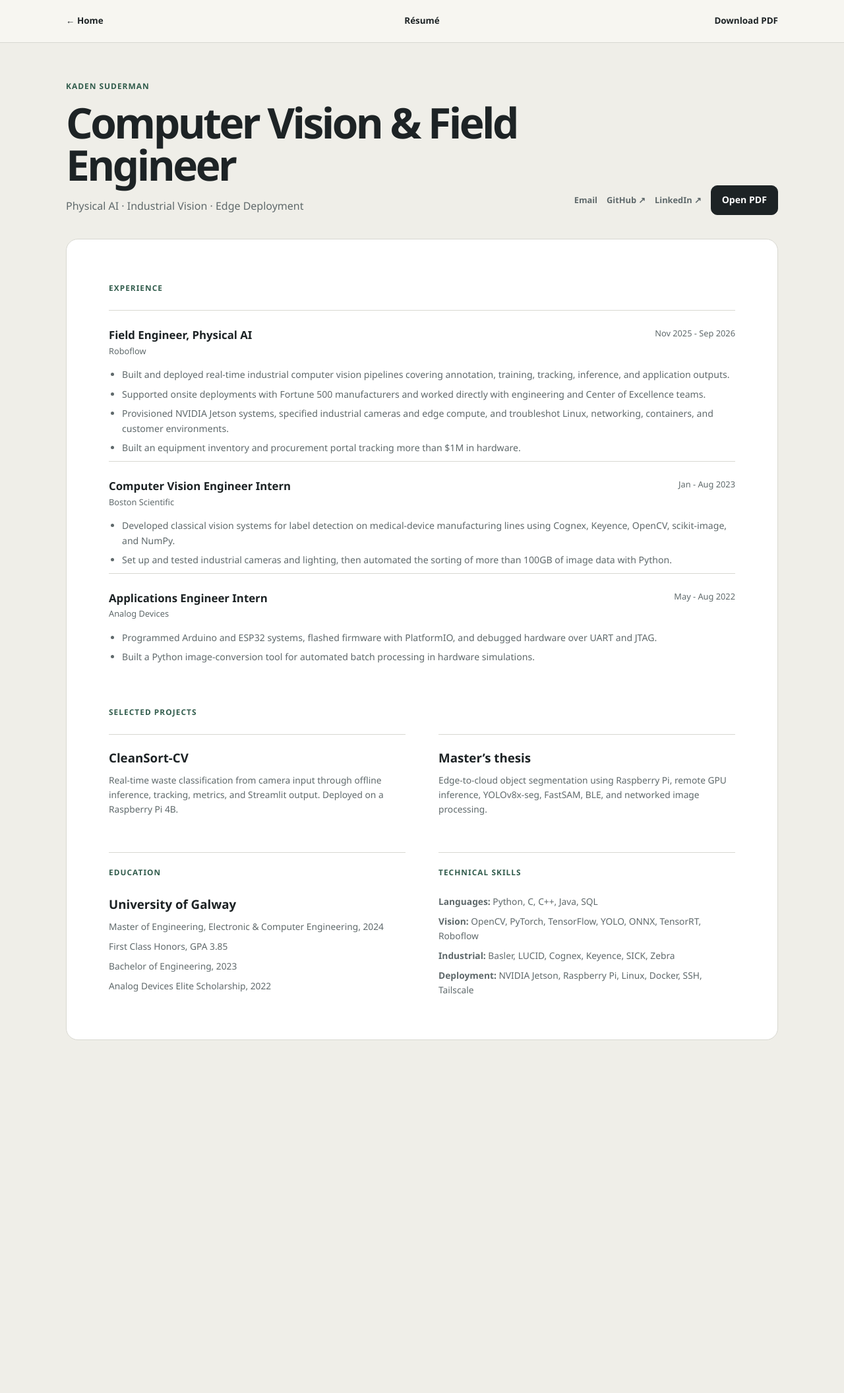
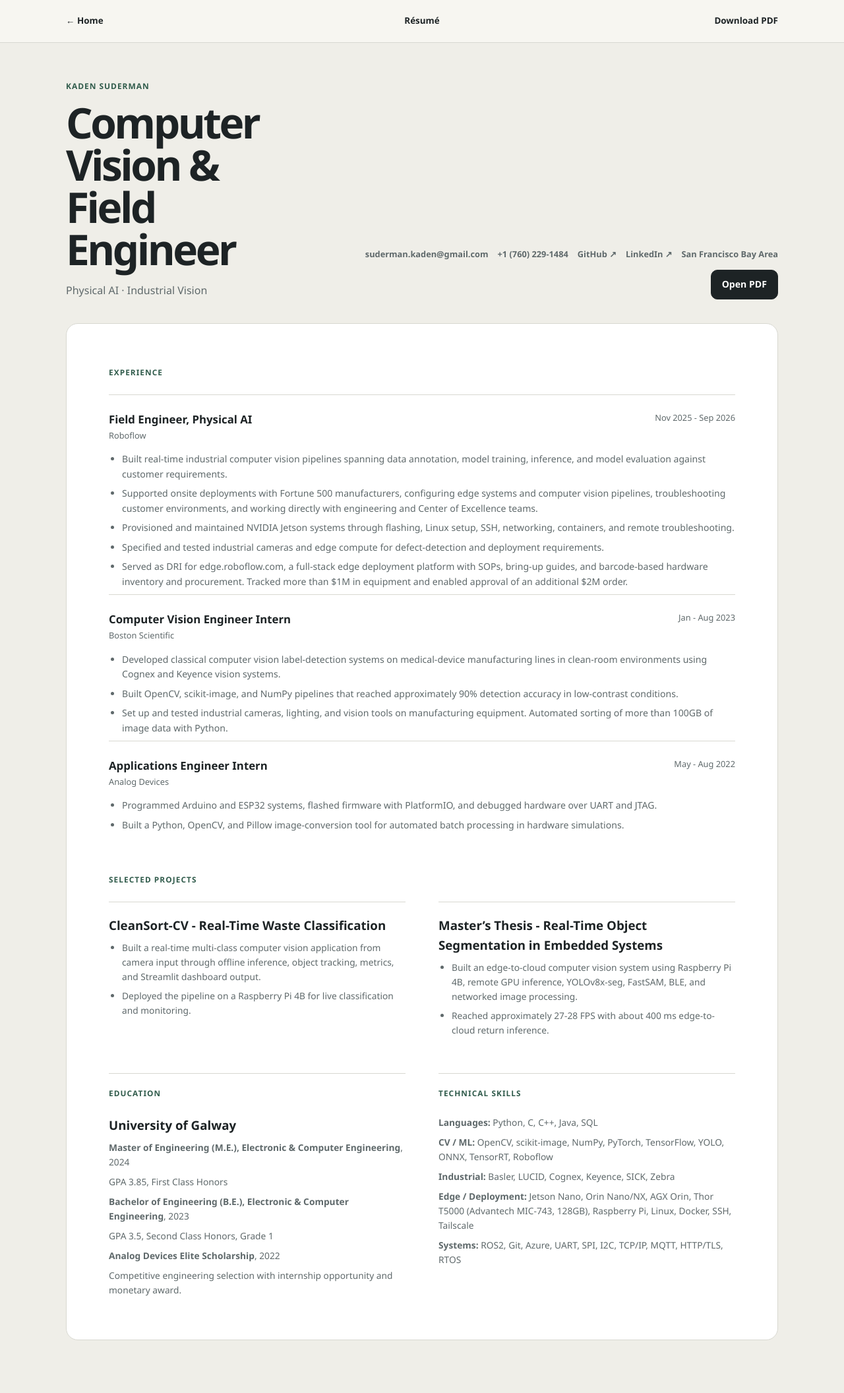
Before and after one commit to superKabe/superKabe.github.io, a Jekyll site: the page resume/index.html, which Jekyll copies as it is, in a window 1280 px wide. Shown: the whole page at 66% size. Built offline with Jekyll 4.4.1, drawn with Linux system fonts in a browser that asks for light colours; before the commit the page ends 1657 px from its top, so only the background shows below that.

Commit message:
Update resume for November 2026

```diff
--- a/resume/index.html
+++ b/resume/index.html
@@ -16,7 +16,7 @@
       <div class="shell resume-nav">
         <a href="../">← Home</a>
         <strong>Résumé</strong>
-        <a href="../img/about/Kaden_Suderman_resume.pdf" download>Download PDF</a>
+        <a href="../img/about/Kaden_Suderman_resume.pdf" download="Kaden_Suderman_Resume_Nov_2026.pdf">Download PDF</a>
       </div>
     </header>
 
@@ -25,12 +25,14 @@
         <div>
           <p class="kicker">Kaden Suderman</p>
           <h1>Computer Vision &amp; Field Engineer</h1>
-          <p>Physical AI · Industrial Vision · Edge Deployment</p>
+          <p>Physical AI · Industrial Vision</p>
         </div>
         <div class="resume-contact">
-          <a href="mailto:suderman.kaden@gmail.com">Email</a>
+          <a href="mailto:suderman.kaden@gmail.com">suderman.kaden@gmail.com</a>
+          <a href="tel:+17602291484">+1 (760) 229-1484</a>
           <a href="https://github.com/superKabe" target="_blank" rel="noreferrer">GitHub ↗</a>
           <a href="https://www.linkedin.com/in/kaden-suderman" target="_blank" rel="noreferrer">LinkedIn ↗</a>
+          <span>San Francisco Bay Area</span>
           <a class="button button-dark" href="../img/about/Kaden_Suderman_resume.pdf" target="_blank" rel="noreferrer">Open PDF</a>
         </div>
       </section>
@@ -45,10 +47,11 @@
               <span>Nov 2025 - Sep 2026</span>
             </div>
             <ul>
-              <li>Built and deployed real-time industrial computer vision pipelines covering annotation, training, tracking, inference, and application outputs.</li>
-              <li>Supported onsite deployments with Fortune 500 manufacturers and worked directly with engineering and Center of Excellence teams.</li>
-              <li>Provisioned NVIDIA Jetson systems, specified industrial cameras and edge compute, and troubleshot Linux, networking, containers, and customer environments.</li>
-              <li>Built an equipment inventory and procurement portal tracking more than $1M in hardware.</li>
+              <li>Built real-time industrial computer vision pipelines spanning data annotation, model training, inference, and model evaluation against customer requirements.</li>
+              <li>Supported onsite deployments with Fortune 500 manufacturers, configuring edge systems and computer vision pipelines, troubleshooting customer environments, and working directly with engineering and Center of Excellence teams.</li>
+              <li>Provisioned and maintained NVIDIA Jetson systems through flashing, Linux setup, SSH, networking, containers, and remote troubleshooting.</li>
+              <li>Specified and tested industrial cameras and edge compute for defect-detection and deployment requirements.</li>
+              <li>Served as DRI for edge.roboflow.com, a full-stack edge deployment platform with SOPs, bring-up guides, and barcode-based hardware inventory and procurement. Tracked more than $1M in equipment and enabled approval of an additional $2M order.</li>
             </ul>
           </article>
 
@@ -58,8 +61,9 @@
               <span>Jan - Aug 2023</span>
             </div>
             <ul>
-              <li>Developed classical vision systems for label detection on medical-device manufacturing lines using Cognex, Keyence, OpenCV, scikit-image, and NumPy.</li>
-              <li>Set up and tested industrial cameras and lighting, then automated the sorting of more than 100GB of image data with Python.</li>
+              <li>Developed classical computer vision label-detection systems on medical-device manufacturing lines in clean-room environments using Cognex and Keyence vision systems.</li>
+              <li>Built OpenCV, scikit-image, and NumPy pipelines that reached approximately 90% detection accuracy in low-contrast conditions.</li>
+              <li>Set up and tested industrial cameras, lighting, and vision tools on manufacturing equipment. Automated sorting of more than 100GB of image data with Python.</li>
             </ul>
           </article>
 
@@ -70,7 +74,7 @@
             </div>
             <ul>
               <li>Programmed Arduino and ESP32 systems, flashed firmware with PlatformIO, and debugged hardware over UART and JTAG.</li>
-              <li>Built a Python image-conversion tool for automated batch processing in hardware simulations.</li>
+              <li>Built a Python, OpenCV, and Pillow image-conversion tool for automated batch processing in hardware simulations.</li>
             </ul>
           </article>
         </section>
@@ -79,12 +83,18 @@
           <h2 id="projects-title">Selected projects</h2>
           <div class="resume-projects">
             <article>
-              <h3>CleanSort-CV</h3>
-              <p>Real-time waste classification from camera input through offline inference, tracking, metrics, and Streamlit output. Deployed on a Raspberry Pi 4B.</p>
+              <h3>CleanSort-CV - Real-Time Waste Classification</h3>
+              <ul>
+                <li>Built a real-time multi-class computer vision application from camera input through offline inference, object tracking, metrics, and Streamlit dashboard output.</li>
+                <li>Deployed the pipeline on a Raspberry Pi 4B for live classification and monitoring.</li>
+              </ul>
             </article>
             <article>
-              <h3>Master’s thesis</h3>
-              <p>Edge-to-cloud object segmentation using Raspberry Pi, remote GPU inference, YOLOv8x-seg, FastSAM, BLE, and networked image processing.</p>
+              <h3>Master’s Thesis - Real-Time Object Segmentation in Embedded Systems</h3>
+              <ul>
+                <li>Built an edge-to-cloud computer vision system using Raspberry Pi 4B, remote GPU inference, YOLOv8x-seg, FastSAM, BLE, and networked image processing.</li>
+                <li>Reached approximately 27-28 FPS with about 400 ms edge-to-cloud return inference.</li>
+              </ul>
             </article>
           </div>
         </section>
@@ -93,17 +103,20 @@
           <div>
             <h2 id="education-title">Education</h2>
             <h3>University of Galway</h3>
-            <p>Master of Engineering, Electronic &amp; Computer Engineering, 2024</p>
-            <p>First Class Honors, GPA 3.85</p>
-            <p>Bachelor of Engineering, 2023</p>
-            <p>Analog Devices Elite Scholarship, 2022</p>
+            <p><strong>Master of Engineering (M.E.), Electronic &amp; Computer Engineering</strong>, 2024</p>
+            <p>GPA 3.85, First Class Honors</p>
+            <p><strong>Bachelor of Engineering (B.E.), Electronic &amp; Computer Engineering</strong>, 2023</p>
+            <p>GPA 3.5, Second Class Honors, Grade 1</p>
+            <p><strong>Analog Devices Elite Scholarship</strong>, 2022</p>
+            <p>Competitive engineering selection with internship opportunity and monetary award.</p>
           </div>
           <div>
             <h2>Technical skills</h2>
             <p><strong>Languages:</strong> Python, C, C++, Java, SQL</p>
-            <p><strong>Vision:</strong> OpenCV, PyTorch, TensorFlow, YOLO, ONNX, TensorRT, Roboflow</p>
+            <p><strong>CV / ML:</strong> OpenCV, scikit-image, NumPy, PyTorch, TensorFlow, YOLO, ONNX, TensorRT, Roboflow</p>
             <p><strong>Industrial:</strong> Basler, LUCID, Cognex, Keyence, SICK, Zebra</p>
-            <p><strong>Deployment:</strong> NVIDIA Jetson, Raspberry Pi, Linux, Docker, SSH, Tailscale</p>
+            <p><strong>Edge / Deployment:</strong> Jetson Nano, Orin Nano/NX, AGX Orin, Thor T5000 (Advantech MIC-743, 128GB), Raspberry Pi, Linux, Docker, SSH, Tailscale</p>
+            <p><strong>Systems:</strong> ROS2, Git, Azure, UART, SPI, I2C, TCP/IP, MQTT, HTTP/TLS, RTOS</p>
           </div>
         </section>
       </div>
--- a/resume/resume.css
+++ b/resume/resume.css
@@ -57,7 +57,8 @@
   justify-content: flex-end;
 }
 
-.resume-contact > a:not(.button) {
+.resume-contact > a:not(.button),
+.resume-contact > span {
   color: var(--muted);
   font-size: 0.8rem;
   font-weight: 700;
@@ -142,10 +143,20 @@
 }
 
 .resume-projects p,
+.resume-projects ul,
 .resume-two-column p {
   margin-top: 8px;
   color: var(--muted);
   font-size: 0.86rem;
+}
+
+.resume-projects ul {
+  margin-bottom: 0;
+  padding-left: 20px;
+}
+
+.resume-projects li + li {
+  margin-top: 7px;
 }
 
 .resume-two-column > div {
```
Also changed, not shown: 1 other file.
